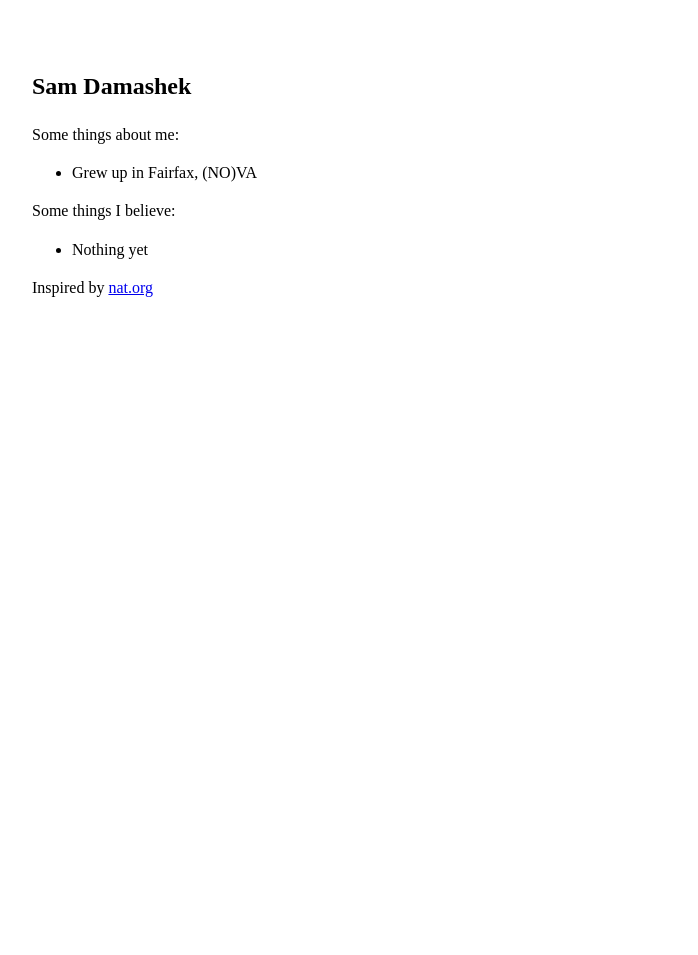
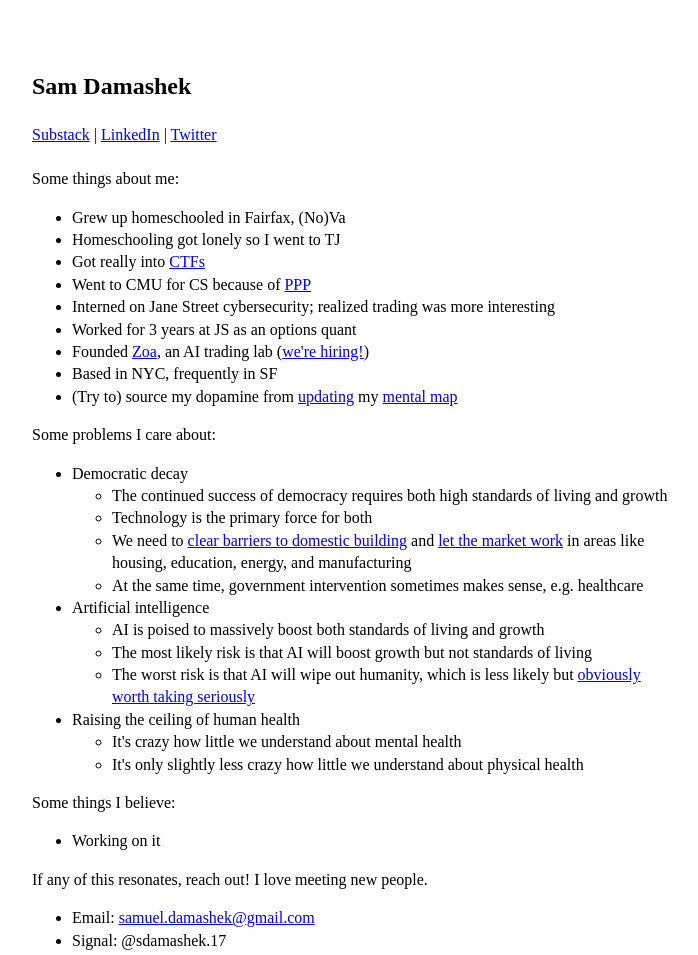
Before and after one commit to sdamashek/website, a plain HTML site: page src/index.html in a window 1280 px wide. Shown: the top 955 px of the page, without its empty margins (283-981 px from the left). Before the commit the page ends 800 px from the top, so only its background shows below. Drawn offline with Linux system fonts and the light colour scheme.

Commit message:
first draft

```diff
--- a/src/index.html
+++ b/src/index.html
@@ -18,7 +18,6 @@
 		#maincontent {
 			max-width: 42em;
 			margin: 15 auto;
-
 		}
 	</style>
 
@@ -29,15 +28,67 @@
 <body>
 	<div id="maincontent" style="margin-top:70px">
 		<h2>Sam Damashek</h2>
+		<a href="https://substack.com/@sdamashek">Substack</a> | <a
+			href="https://www.linkedin.com/in/sdamashek/">LinkedIn</a> | <a
+			href="https://x.com/devsdamashek">Twitter</a>
+		<br /> <br />
 
 		Some things about me:
 		<ul>
-			<li>Grew up in Fairfax, (NO)VA</li>
+			<li>Grew up homeschooled in Fairfax, (No)Va</li>
+			<li>Homeschooling got lonely so I went to TJ</li>
+			<li>Got really into <a href="https://en.wikipedia.org/wiki/Capture_the_flag_(cybersecurity)">CTFs</a></li>
+			<li>Went to CMU for CS because of <a href="https://pwning.net/">PPP</a></li>
+			<li>Interned on Jane Street cybersecurity; realized trading was more
+				interesting</li>
+			<li>Worked for 3 years at JS as an options quant</li>
+			<li>Founded <a href="https://zoaresearch.com/">Zoa</a>, an AI trading lab (<a
+					href="https://www.ycombinator.com/companies/zoa-research/jobs/lL46f1t-ml-research-engineer">we're
+					hiring!</a>)</li>
+			<li>Based in NYC, frequently in SF</li>
+			<li>(Try to) source my dopamine from <a href="https://en.wikipedia.org/wiki/The_Scout_Mindset">updating</a>
+				my
+				<a href="https://gwern.net/unseeing">mental map</a>
+			</li>
+		</ul>
+
+		Some problems I care about:
+		<ul>
+			<li>Democratic decay</li>
+			<ul>
+				<li>The continued success of democracy requires both high standards of living and growth</li>
+				<li>Technology is the primary force for both</li>
+				<li>We need to <a href="https://en.wikipedia.org/wiki/Abundance_(Klein_and_Thompson_book)">clear
+						barriers to domestic building</a> and <a href="https://a16z.com/american-dynamism/">let the
+						market
+						work</a> in areas like housing, education, energy, and manufacturing
+				</li>
+				<li>At the same time, government intervention sometimes makes sense, e.g. healthcare</li>
+			</ul>
+			<li>Artificial intelligence</li>
+			<ul>
+				<li>AI is poised to massively boost both standards of living and growth</li>
+				<li>The most likely risk is that AI will boost growth but not standards of living</li>
+				<li>The worst risk is that AI will wipe out humanity, which is less likely but <a
+						href="https://ai-2027.com/">obviously worth taking
+						seriously</a></li>
+			</ul>
+			<li>Raising the ceiling of human health</li>
+			<ul>
+				<li>It's crazy how little we understand about mental health</li>
+				<li>It's only slightly less crazy how little we understand about physical health</li>
+			</ul>
 		</ul>
 
 		Some things I believe:
 		<ul>
-			<li>Nothing yet</li>
+			<li>Working on it</li>
+		</ul>
+
+		If any of this resonates, reach out! I love meeting new people.
+		<ul>
+			<li>Email: <a href="mailto:samuel.damashek@gmail.com">samuel.damashek@gmail.com</a></li>
+			<li>Signal: @sdamashek.17</li>
 		</ul>
 
 		Inspired by <a href="https://nat.org">nat.org</a>
```
